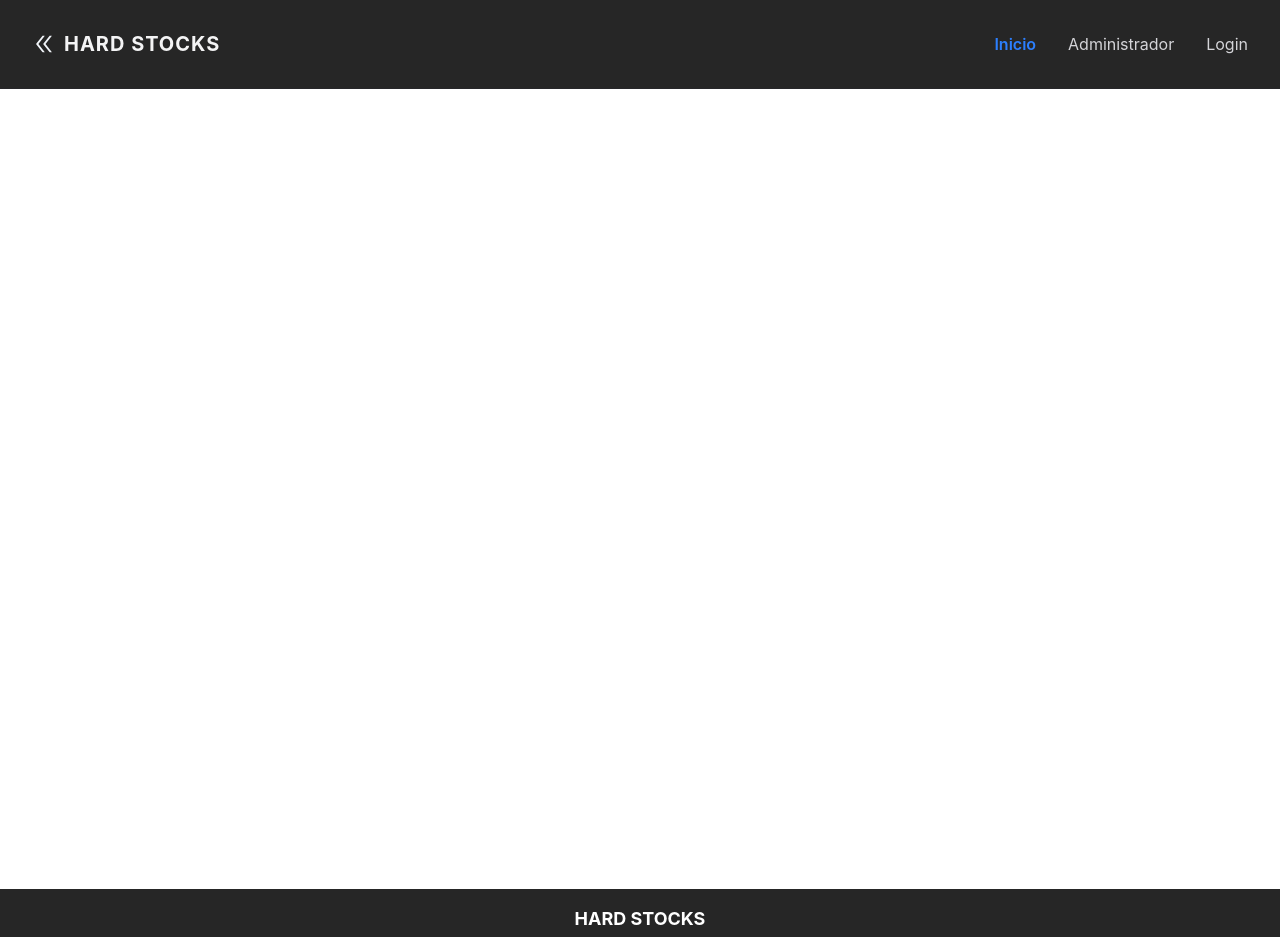
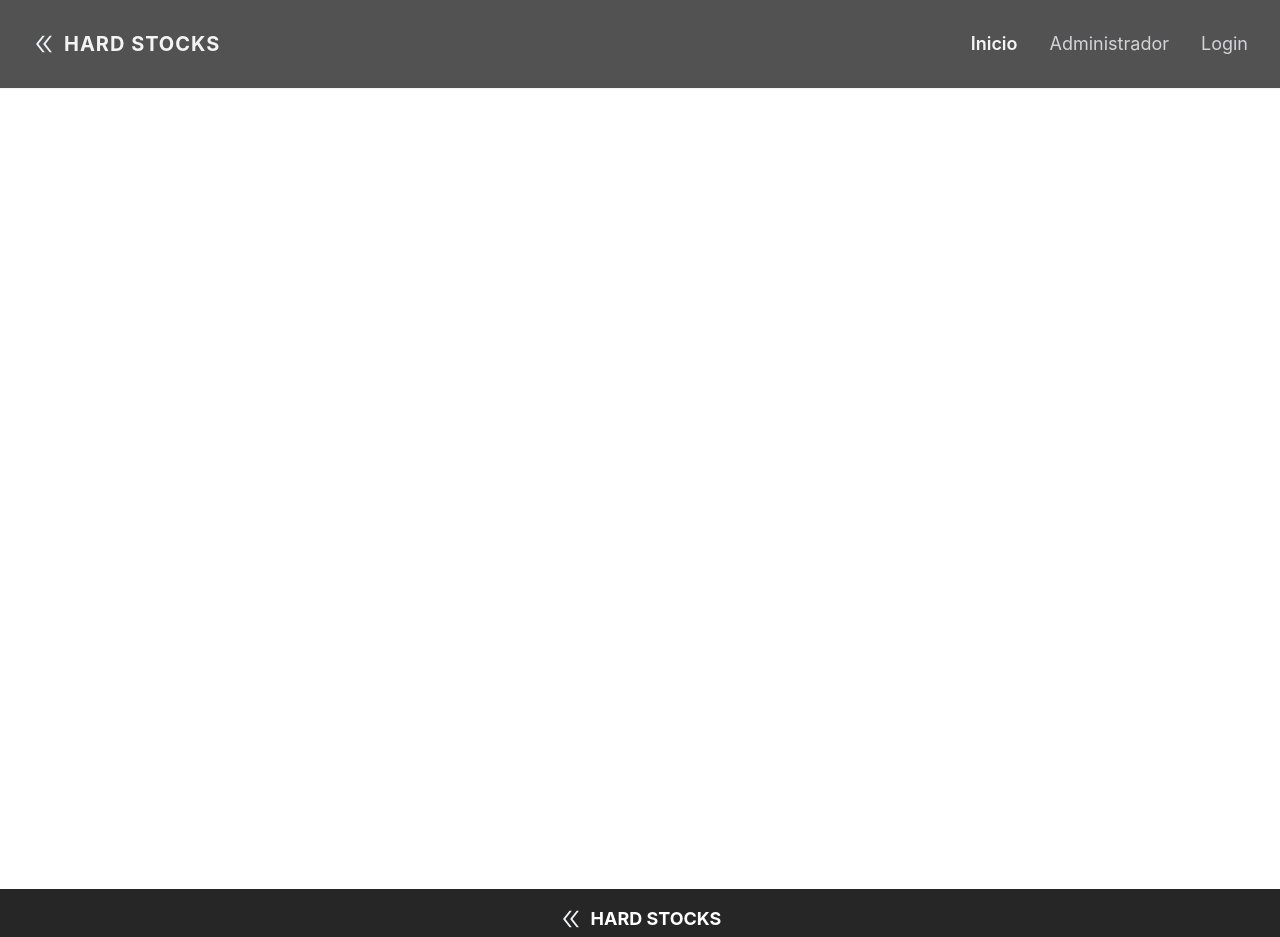
Before and after one commit to nikki0011/E-COMMERCE-PRO-G1-M2, a React (Vite) app: page / in a window 1280 px wide. Shown: the top 937 px of the page. Built offline with nearby package versions, Linux system fonts and the light colour scheme.

Commit message:
Agregamos el icono al footer y cambiamos background del Navbar y tmb el 'Active' y 'Hover' de los botones del mismo

```diff
--- a/src/components/shared/Footer.tsx
+++ b/src/components/shared/Footer.tsx
@@ -1,9 +1,19 @@
+import { AiOutlineDoubleLeft } from "react-icons/ai";
+
 const Footer = () => {
   return (
     <footer className="bg-neutral-800 text-white py-4 text-center">
+      <div className="flex items-center justify-center gap-2 mb-2">
+        <AiOutlineDoubleLeft className="text-slate-100 text-2xl" />
         <h3 className="text-lg font-bold uppercase">Hard Stocks</h3>
-        <p>&copy; {new Date().getFullYear()} Todos los derechos reservados.</p>
-        <p className="text-sm mt-2 text-stone-300">Develop by <span className="font-bold">Funes Gabriel - Paez Nair - Holmquist Ignacio</span></p>
+      </div>
+      <p>&copy; {new Date().getFullYear()} Todos los derechos reservados.</p>
+      <p className="text-sm mt-2 text-stone-300">
+        Develop by{" "}
+        <span className="font-bold">
+          Funes Gabriel - Paez Nair - Holmquist Ignacio
+        </span>
+      </p>
     </footer>
   );
 };
--- a/src/components/shared/Navbar.tsx
+++ b/src/components/shared/Navbar.tsx
@@ -9,12 +9,12 @@ const Navbar = () => {
   const navLinkStyles = ({ isActive }: { isActive: boolean }) =>
     `block py-2 px-3 transition-colors duration-200 md:p-0 ${
       isActive
-        ? "text-blue-500 font-semibold"
-        : "text-zinc-300 hover:text-blue-400"
+        ? "text-white-800 font-semibold"
+        : "text-zinc-300 hover:text-neutral-400"
     }`;
 
   return (
-    <nav className="bg-neutral-800 border-b border-zinc-800 text-zinc-100 py-3 sticky top-0 z-50">
+    <nav className="bg-neutral-600 border-b text-zinc-100 text-lg py-3 sticky top-0 z-50">
       <div className="max-w-7xl mx-auto px-4 sm:px-6 lg:px-8">
         <div className="flex items-center justify-between h-16">
           {/* Logo */}
```
